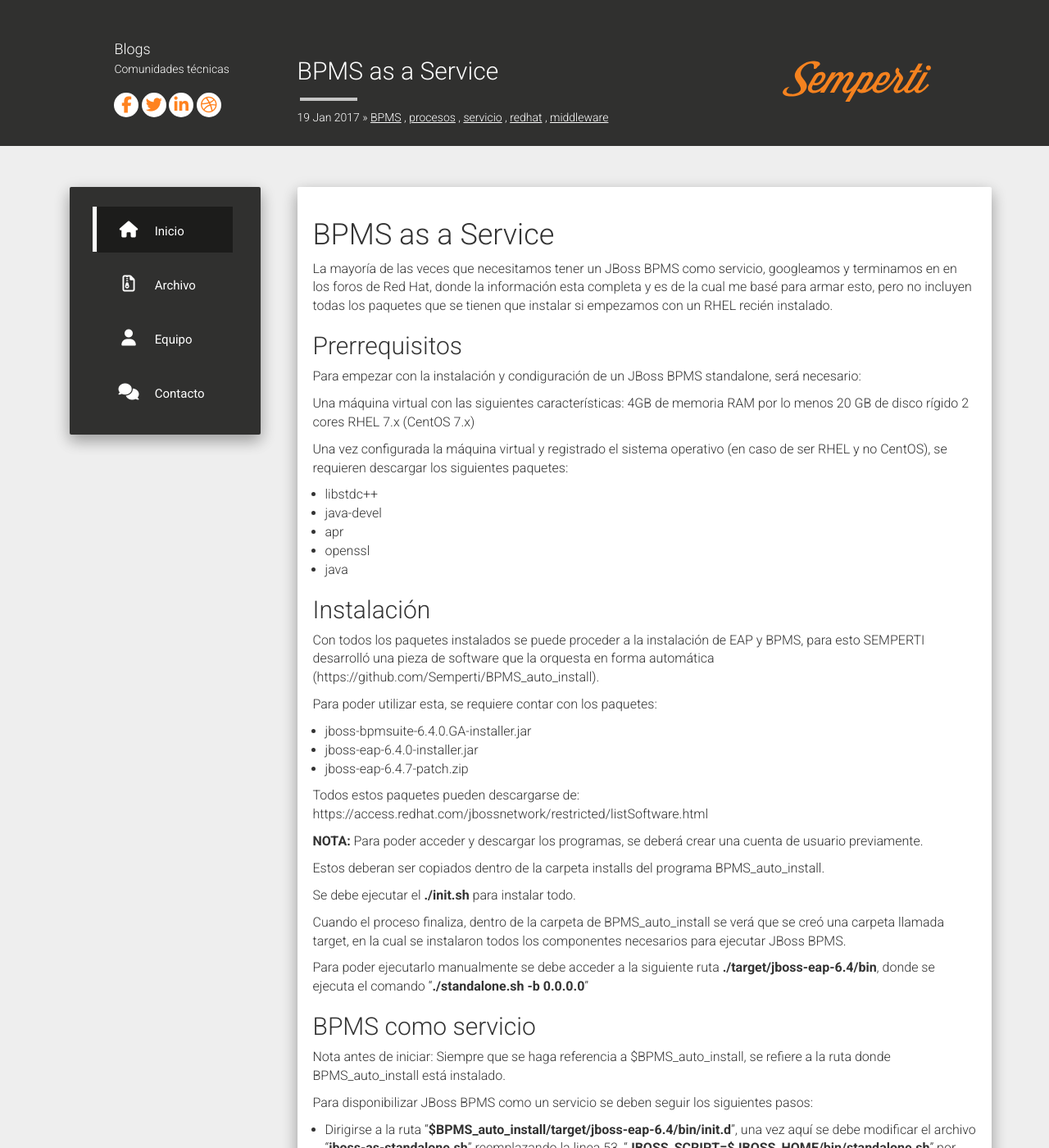
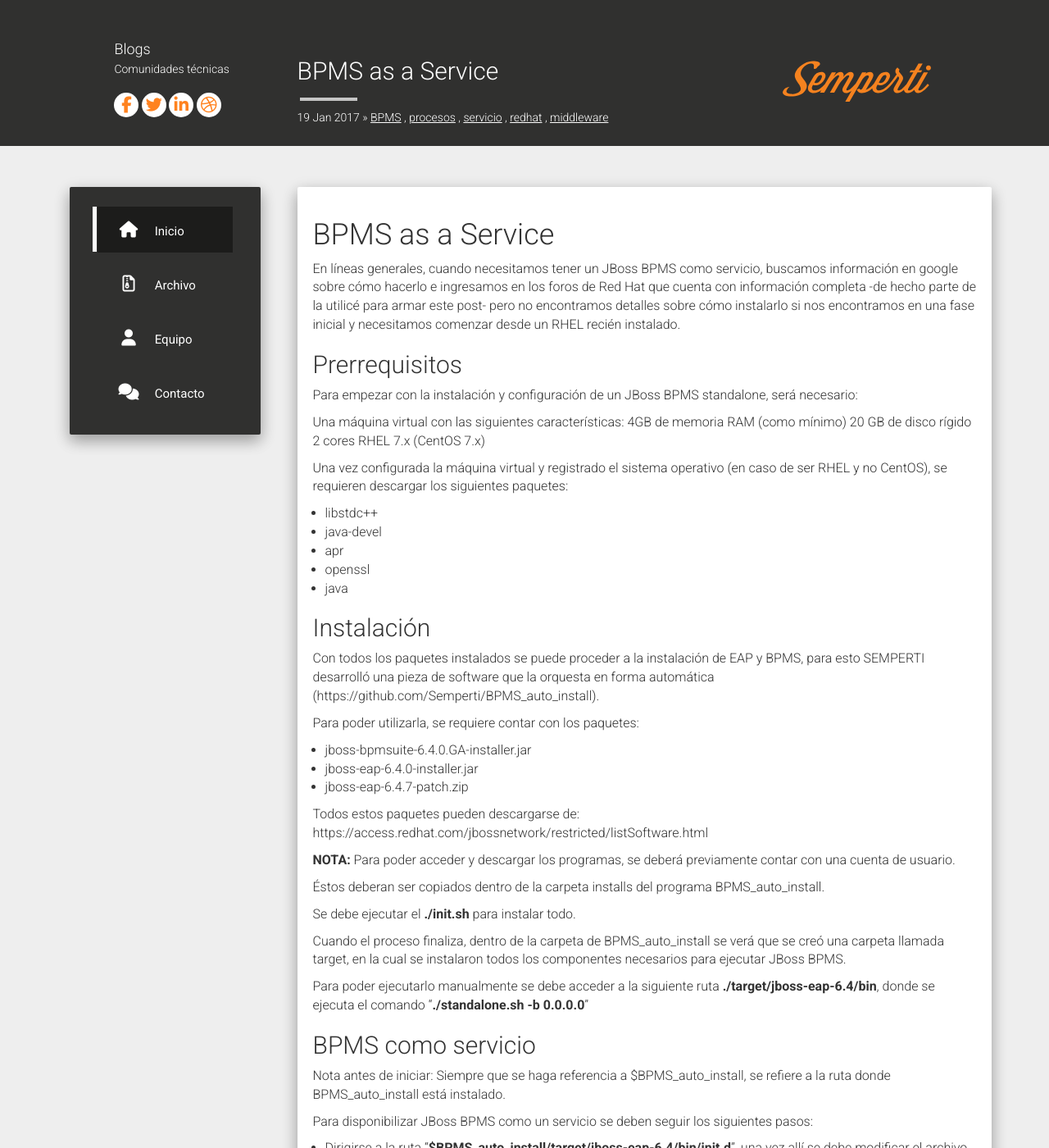
Before and after one commit to Semperti/semperti.github.io, a Jekyll site: the page built from _posts/2017-01-19-bpmscomoservicio.md, in a window 1280 px wide and 1400 px high. Shown: the whole window at 82% size. Built offline with Jekyll 4.4.1, drawn with Linux system fonts in a browser that asks for light colours; nearby versions of some CDN libraries; comment, search, counter and statistics services are not loaded; some of the changed text lies outside the part shown.

Commit message:
Cambios gramaticales y semánticos

```diff
--- a/_posts/2017-01-19-bpmscomoservicio.md
+++ b/_posts/2017-01-19-bpmscomoservicio.md
@@ -17,15 +17,15 @@
 
 
 # BPMS as a Service
-La mayoría de las veces que necesitamos tener un JBoss BPMS como servicio, googleamos y terminamos en en los foros de Red Hat, donde la información esta completa y es de la cual me basé para armar esto, pero no incluyen todas los paquetes que se tienen que instalar si empezamos con un RHEL recién instalado.
+En líneas generales, cuando necesitamos tener un JBoss BPMS como servicio, buscamos información en google sobre cómo hacerlo e ingresamos en los foros de Red Hat que cuenta con información completa -de hecho parte de la utilicé para armar este post- pero no encontramos detalles sobre cómo instalarlo si nos encontramos en una fase inicial y necesitamos comenzar desde un RHEL recién instalado.
 
 
 ## Prerrequisitos
 
-Para empezar con la instalación y condiguración de un JBoss BPMS standalone, será necesario:
+Para empezar con la instalación y configuración de un JBoss BPMS standalone, será necesario:
 
 Una máquina virtual con las siguientes características:
-4GB de memoria RAM por lo menos
+4GB de memoria RAM (como mínimo)
 20 GB de disco rígido
 2 cores
 RHEL 7.x (CentOS 7.x)
@@ -40,16 +40,16 @@
 ## Instalación
 Con todos los paquetes instalados se puede proceder a la instalación de EAP y BPMS, para esto SEMPERTI desarrolló una pieza de software que la orquesta en forma automática (https://github.com/Semperti/BPMS_auto_install).
 
-Para poder utilizar esta, se requiere contar con los paquetes:
+Para poder utilizarla, se requiere contar con los paquetes:
 - jboss-bpmsuite-6.4.0.GA-installer.jar
 - jboss-eap-6.4.0-installer.jar
 - jboss-eap-6.4.7-patch.zip
 
 Todos estos paquetes pueden descargarse de: https://access.redhat.com/jbossnetwork/restricted/listSoftware.html
 
-**NOTA:** Para poder acceder y descargar los programas, se deberá crear una cuenta de usuario previamente.
+**NOTA:** Para poder acceder y descargar los programas, se deberá previamente contar con una cuenta de usuario.
 
-Estos deberan ser copiados dentro de la carpeta installs del programa BPMS_auto_install.
+Éstos deberan ser copiados dentro de la carpeta installs del programa BPMS_auto_install.
 
 Se debe ejecutar el **./init.sh** para instalar todo.
 
@@ -63,7 +63,7 @@
 Siempre que se haga referencia a $BPMS_auto_install, se refiere a la ruta donde BPMS_auto_install está instalado.
 
 Para disponibilizar JBoss BPMS como un servicio se deben seguir los siguientes pasos:
-- Dirigirse a la ruta “**$BPMS_auto_install/target/jboss-eap-6.4/bin/init.d**”, una vez aquí se debe modificar el archivo “**jboss-as-standalone.sh**” reemplazando la linea 53, “**JBOSS_SCRIPT=$JBOSS_HOME/bin/standalone.sh**” por “**JBOSS_SCRIPT=$JBOSS_HOME/bin/standalone.sh" -b 0.0.0.0"**”
+- Dirigirse a la ruta “**$BPMS_auto_install/target/jboss-eap-6.4/bin/init.d**”, una vez allí se debe modificar el archivo “**jboss-as-standalone.sh**” reemplazando la linea 53, “**JBOSS_SCRIPT=$JBOSS_HOME/bin/standalone.sh**” por “**JBOSS_SCRIPT=$JBOSS_HOME/bin/standalone.sh" -b 0.0.0.0"**”
 - Agregar al final del archivo “**$BPMS_auto_install/target/jboss-eap-6.4/bin/init.d/jboss-as.conf**” la línea “**JBOSS_HOME=$BPMS_auto_install/target/jboss-eap-6.4**” y “**JBOSS_USER=root**”
 - Crear la carpeta “**/usr/share/jboss-as**”.
 - Crear la carpeta “**/etc/jboss-as**”.
```
Also changed, not shown: other parts of _posts/2017-01-19-bpmscomoservicio.md (+1 -1 lines).
